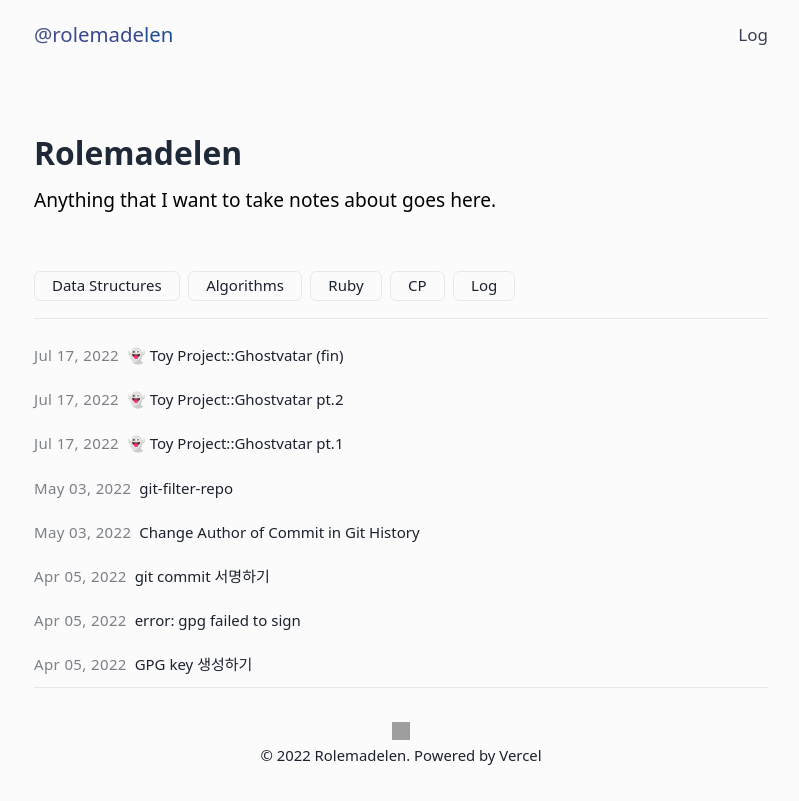
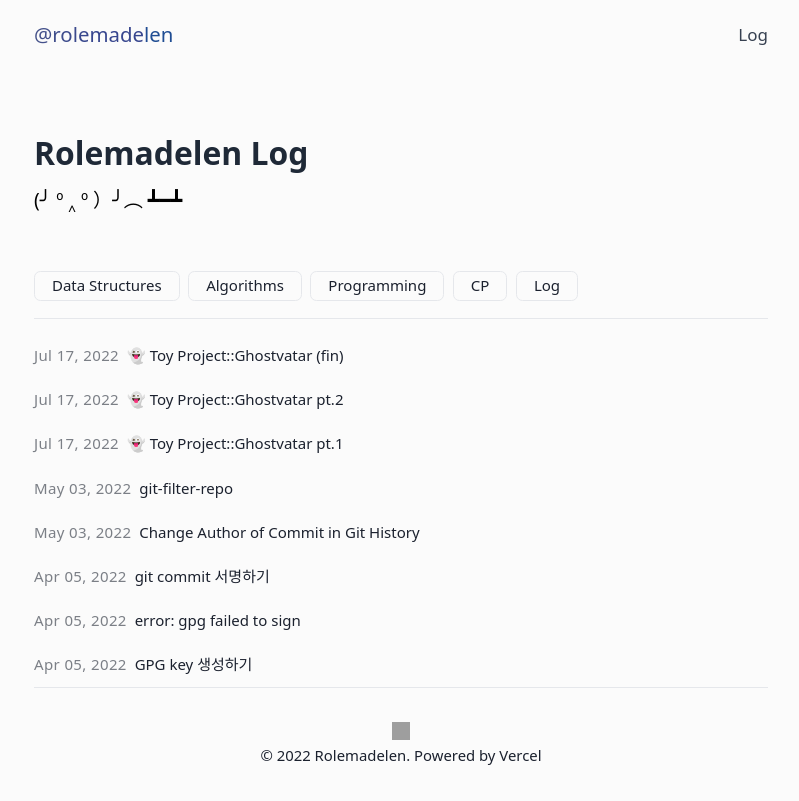
Before and after one commit to rolemadelen/blog-v1, a Next.js app: page /blog/log in a window 1280 px wide. Shown: the whole page, without its empty margins (239-1038 px from the left). Built offline with nearby package versions, Linux system fonts and the light colour scheme; grey boxes are pictures that could not be loaded.

Commit message:
Ruby tab modified to Programming
I wanted to put more sections on it and decided to take down the 'Ruby' tab.
I might add more tabs in the future but for now, I just want a single 'Programming' tab.

```diff
--- a/data/navlink.js
+++ b/data/navlink.js
@@ -7,7 +7,7 @@ const navlink = {
   blog: [
     { name: "Data Structures", link: "/blog/ds" },
     { name: "Algorithms", link: "/blog/algo" },
-    { name: "Ruby", link: "/blog/ruby" },
+    { name: "Programming", link: "/blog/programming" },
     { name: "CP", link: "/blog/cp" },
     { name: "Log", link: "/blog/log" },
   ],
--- a/layouts/home.js
+++ b/layouts/home.js
@@ -11,14 +11,14 @@ const HomeLayout = ({ blog }) => {
   return (
     <Container>
       <Banner className={utilStyles.loadDown}>
-        <Image
+        {/* <Image
           priority
           className={utilStyles.circleImage}
           width={135}
           height={135}
           src={profileImg}
           alt="Rolemadelen"
-        />
+        /> */}
         <PageBanner
           title={"Failure leads to understanding."}
           subtitle={
--- a/pages/blog/log.js
+++ b/pages/blog/log.js
@@ -14,8 +14,8 @@ export default function Blog({ posts }) {
   return (
     <Container page={"blog"} customMeta={customMeta}>
       <PageBanner
-        title={"Rolemadelen"}
-        subtitle={"Anything that I want to take notes about goes here."}
+        title={"Rolemadelen Log"}
+        subtitle={"(╯ º ‸ º ）╯︵ ┻━┻"}
       />
       <LanguageSelector />
       <PostListContainer>
--- a/pages/blog/ruby.js
+++ b/pages/blog/programming.js
@@ -9,13 +9,13 @@ import LanguageSelector from "@components/LanguageSelector";
 
 export default function Blog({ posts }) {
   const customMeta = {
-    title: `${metadata.title} - Ruby`,
+    title: `Programming - ${metadata.title}`,
   };
   return (
     <Container page={"blog"} customMeta={customMeta}>
       <PageBanner
-        title={"Ruby"}
-        subtitle={"Anything related to the Ruby language!"}
+        title={"Programming"}
+        subtitle={"My journey to get better at programming!"}
       />
       <LanguageSelector />
       <PostListContainer>
@@ -27,7 +27,7 @@ export default function Blog({ posts }) {
 }
 
 export async function getStaticProps() {
-  const posts = getAllPosts().filter((post) => post.about === "ruby");
+  const posts = getAllPosts().filter((post) => post.about === "programming");
   return {
     props: {
       posts,
--- a/posts/blog/en-creating-an-infinite-loop-in-ruby.md
+++ b/posts/blog/en-creating-an-infinite-loop-in-ruby.md
@@ -4,7 +4,7 @@ date: "2022-07-07 22:30:00"
 tags:
   - ruby
 lang: en
-about: ruby
+about: programming
 ---
 
 There are several ways to create an infinite loop in Ruby.
--- a/posts/blog/en-install-latest-ruby-with-rbenv.md
+++ b/posts/blog/en-install-latest-ruby-with-rbenv.md
@@ -5,7 +5,7 @@ tags:
   - ruby
   - rbenv
 lang: en
-about: ruby
+about: programming
 ---
 
 The latest stable version of Ruby is `3.1.2`, but the pre-installed version of Ruby in M1 Mac is `2.6.8p205`.
--- a/posts/blog/en-iterate-over-characters-ruby.md
+++ b/posts/blog/en-iterate-over-characters-ruby.md
@@ -4,7 +4,7 @@ date: "2022-07-07 22:45:00"
 tags:
   - ruby
 lang: en
-about: ruby
+about: programming
 ---
 
 Imagine you have a string `hello world` and you want to count number vowels in the string.
--- a/posts/blog/en-ruby-basic-flow.md
+++ b/posts/blog/en-ruby-basic-flow.md
@@ -3,7 +3,7 @@ title: "Ruby - Flow Control using if-else and case"
 date: "2022-07-24 15:00:00"
 tags: []
 lang: en
-about: ruby
+about: programming
 ---
 
 Imagine there's a calculator that performs only addition no matter what the actual operation is.
--- a/posts/blog/en-ruby-basic.md
+++ b/posts/blog/en-ruby-basic.md
@@ -3,7 +3,7 @@ title: "Ruby - Basics"
 date: "2022-07-19 22:00:00"
 tags: []
 lang: en
-about: ruby
+about: programming
 ---
 
 # Display data
```
